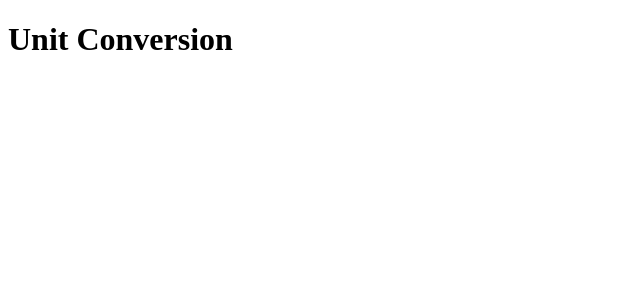
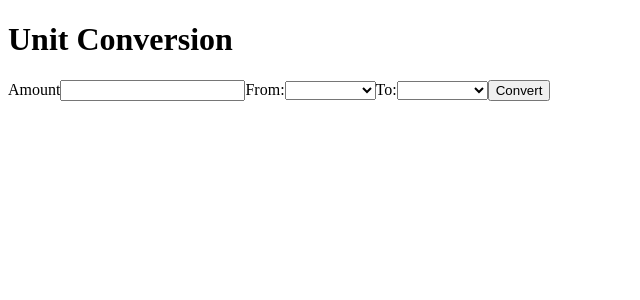
Before and after one commit to HikariLight/ClimateSeed-Test, a Vue app: page / in a window 1280 px wide. Shown: the top 300 px of the page, without its empty margins (0-640 px from the left). Built offline with nearby package versions, Linux system fonts and the light colour scheme.

Commit message:
Added initial form

```diff
--- a/src/App.vue
+++ b/src/App.vue
@@ -1,13 +1,19 @@
 <template>
-  <h1>Unit Conversion</h1>
+  <div class="app">
+    <h1>Unit Conversion</h1>
+    <ConversionForm />
+  </div>
 </template>
 
 <script lang="ts">
 import { defineComponent } from 'vue';
+import ConversionForm from "./components/ConversionForm.vue"
 
 export default defineComponent({
   name: 'App',
-  components: {}
+  components: {
+    ConversionForm
+  }
 });
 </script>
 
--- /dev/null
+++ b/src/components/ConversionForm.vue
@@ -0,0 +1,55 @@
+<template>
+    <form>
+        <label>Amount</label>
+        <input type="text" v-model.number="amount">
+
+        <label>From:</label>
+        <select v-model="from">
+            <option value="g">Grams</option>
+            <option value="lb">Pounds (lb)</option>
+            <option value="kg">Kilograms</option>
+            <option value="metric_ton">Metric Tons</option>
+        </select>
+
+        <label>To:</label>
+        <select v-model="to">
+            <option value="g">Grams</option>
+            <option value="lb">Pounds (lb)</option>
+            <option value="kg">Kilograms</option>
+            <option value="metric_ton">Metric Tons</option>
+        </select>
+
+        <button @click="handleClick">Convert</button>
+
+        <h3 id="result" v-if="result">Result: {{result}} {{ to }}</h3>
+    </form>
+</template>
+
+<script lang="ts">
+import { defineComponent, ref } from 'vue'
+
+export default defineComponent({
+    name: "ConversionForm",
+    setup() {
+
+        const amount = ref<number>()
+        const from = ref<string>()
+        const to = ref<string>()
+
+        const handleClick = (e: Event) =>{
+            e.preventDefault()
+        }
+
+        return {
+            amount,
+            from,
+            to,
+            handleClick
+        }
+    },
+})
+</script>
+
+<style>
+
+</style>
```
